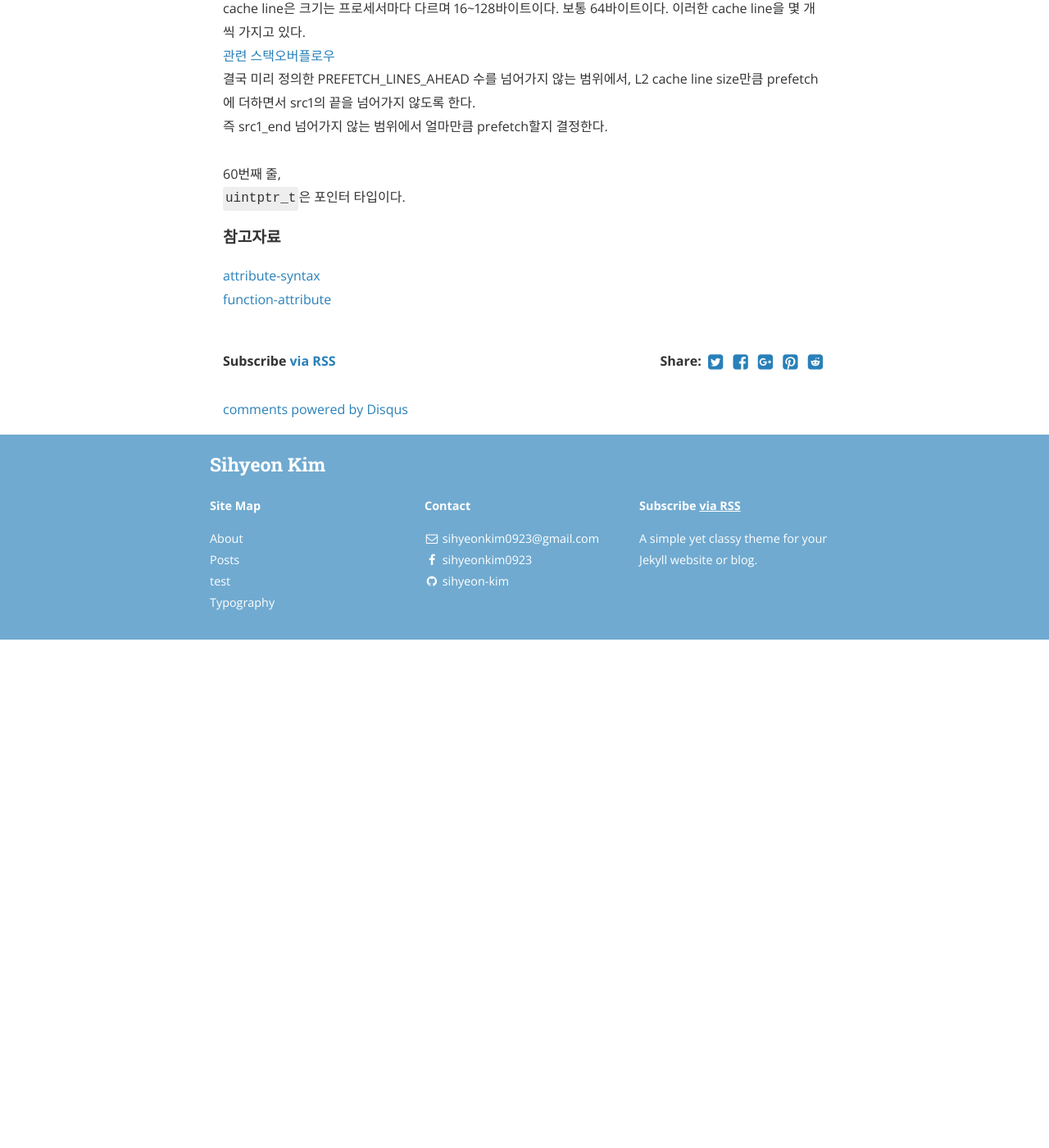
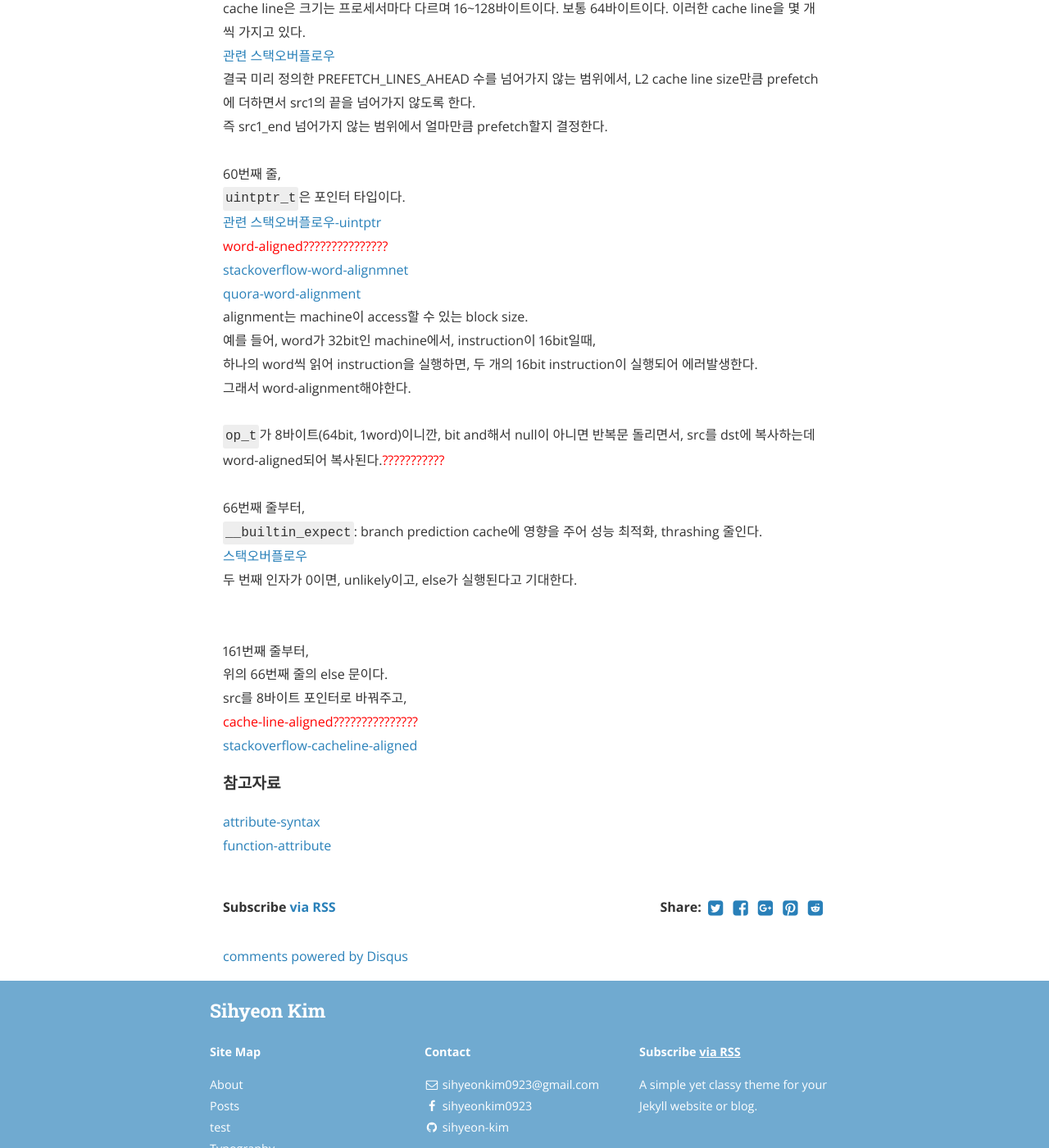
Before and after one commit to sihyeon-kim/sihyeon-kim.github.io, a Jekyll site: the page built from _posts/2019-09-06-Android-Package-Manager-#10-memcpy.markdown, in a window 1280 px wide and 1400 px high, scrolled down 1965 px. Shown: the whole window at 82% size. Built offline with Jekyll 4.4.1, drawn with Linux system fonts in a browser that asks for light colours; nearby versions of some CDN libraries; comment, search, counter and statistics services are not loaded; before the commit the page ends 2745 px from its top, so only the background shows below that.

Commit message:
Update 2019-09-06-Android-Package-Manager-#10-memcpy.markdown

```diff
--- a/_posts/2019-09-06-Android-Package-Manager-#10-memcpy.markdown
+++ b/_posts/2019-09-06-Android-Package-Manager-#10-memcpy.markdown
@@ -72,6 +72,30 @@ cache line은 크기는 프로세서마다 다르며 16~128바이트이다. 보
 <br>
 60번째 줄,
 `uintptr_t`은 포인터 타입이다.
+[관련 스택오버플로우-uintptr](https://stackoverflow.com/questions/1845482/what-is-uintptr-t-data-type)
+<span style="color:red">word-aligned???????????????</span>
+[stackoverflow-word-alignmnet](https://stackoverflow.com/questions/1584267/understanding-word-alignment)
+[quora-word-alignment](https://www.quora.com/What-is-word-Alignment)
+alignment는 machine이 access할 수 있는 block size.
+예를 들어, word가 32bit인 machine에서, instruction이 16bit일때,
+하나의 word씩 읽어 instruction을 실행하면, 두 개의 16bit instruction이 실행되어 에러발생한다.
+그래서 word-alignment해야한다.
+<br>
+`op_t`가 8바이트(64bit, 1word)이니깐, bit and해서 null이 아니면 반복문 돌리면서, src를 dst에 복사하는데 word-aligned되어 복사된다.<span style="color:red">???????????</span>
+<br>
+66번째 줄부터,
+`__builtin_expect`: branch prediction cache에 영향을 주어 성능 최적화, thrashing 줄인다.
+[스택오버플로우](https://stackoverflow.com/questions/7346929/what-is-the-advantage-of-gccs-builtin-expect-in-if-else-statements)
+두 번째 인자가 0이면, unlikely이고, else가 실행된다고 기대한다.
+<br>
+161번째 줄부터,
+위의 66번째 줄의 else 문이다.
+src를 8바이트 포인터로 바꿔주고,
+<span style="color:red">cache-line-aligned???????????????</span>
+[stackoverflow-cacheline-aligned](https://stackoverflow.com/questions/39971639/what-does-cacheline-aligned-mean)
+
+
+
 
 
 
```
